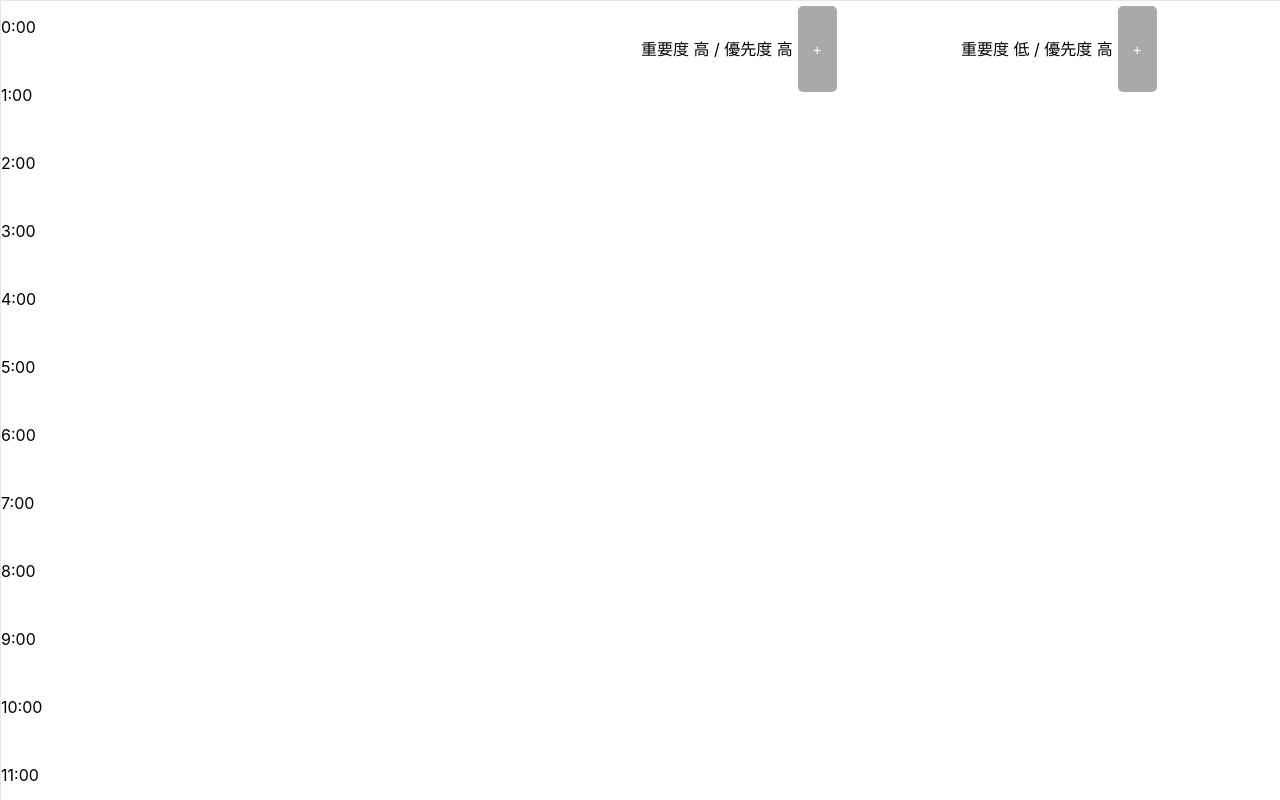
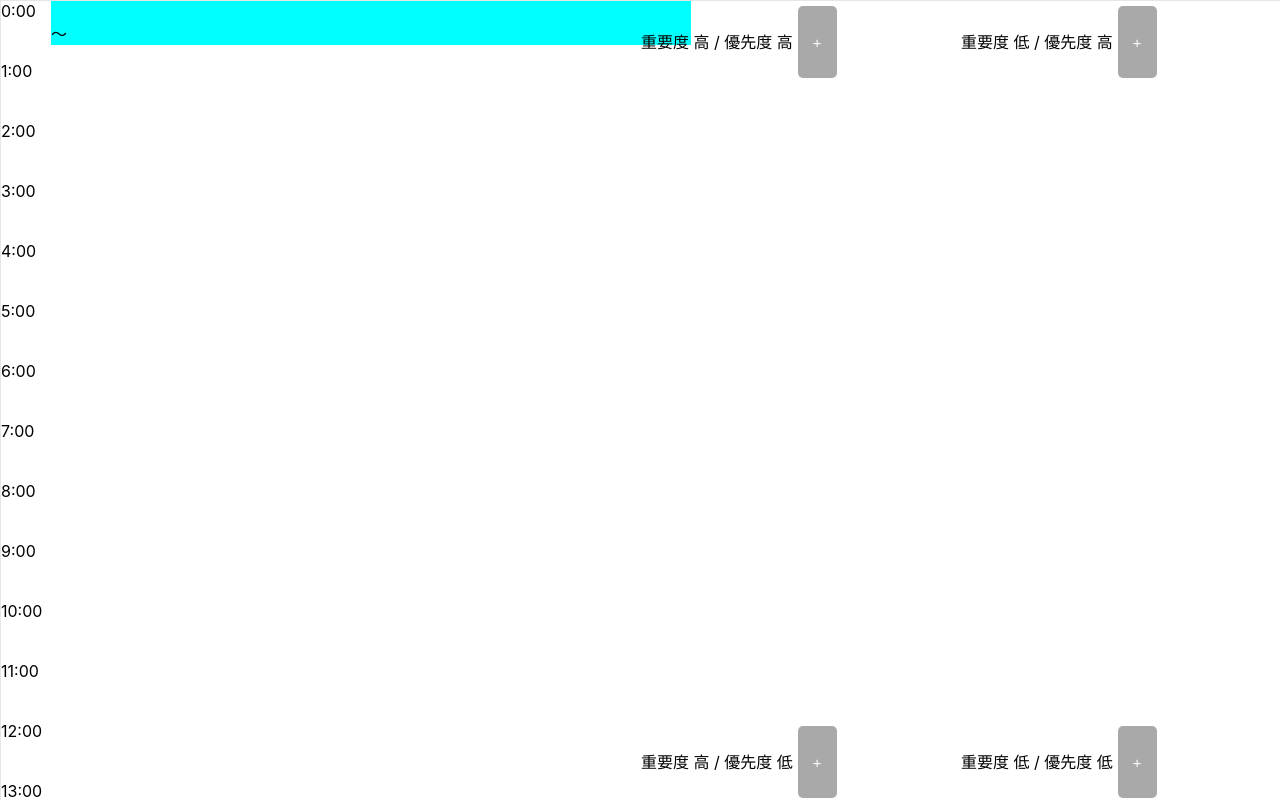
Before and after one commit to komori1013/MyApp, a React (Create React App) app: page / in a window 1280 px wide. Shown: the top 800 px of the page. Built offline with nearby package versions, Linux system fonts and the light colour scheme.

Commit message:
左のコンテナに予定を入れる事ができた。単体だけ

```diff
--- a/src/App.tsx
+++ b/src/App.tsx
@@ -6,14 +6,17 @@ import { Button } from './components/Button';
 import { Modal } from './components/Modal';
 import { TaskBox } from './components/TaskBox';
 import { TodoBoard } from './components/TodoBoard';
-
+import { Modal2 } from "./components/Modal2";
+import { Finalset } from "./components/finalset";
 
 const today = dayjs().format("YYYY-MM-DD");
 
 
 
 export default function App() {
+  const [modal2, setModal2] =useState("");
   const [show, setShow] = useState<boolean>(false);
+  const [show2, setShow2] = useState<boolean>(false);
   const [text, setText] = useState<string>("");
   const [hPHI, setHPHI] = useState([]);
   const [hPLI, setHPLI] = useState([]);
@@ -30,6 +33,7 @@ export default function App() {
   const [sixteen, setSixteen] = useState([]);
   const [seventeen, setSeventeen] = useState([]);
   const [ListBoxPlace, setListBoxPlace] = useState<string>("");
+  const [startLine, setStartLine] = useState<string>("");
   const [deadLine, setDeadLine] = useState<string>("");
 
   const weekStartDayOffset = 0;
@@ -45,34 +49,38 @@ export default function App() {
       return { day: day, date: dayFormat.format("YYYY-MM-DD") };
     });
 
+    console.log(modal2);
+
   return (
     <>
       <body className='container'>
 
         <div className="left-container">
           <Timeline/>
+          <Finalset modal2 = {modal2} startLine={startLine} deadLine={deadLine}/>
         </div>
 
         <div className='right-container'>
           <div className='right-high-container'>
             <Modal ListBoxPlace={ListBoxPlace} hPHI={hPHI} setHPHI={setHPHI} lPHI={lPHI} setLPHI={setLPHI} hPLI={hPLI} setHPLI={setHPLI} lPLI={lPLI} setLPLI={setLPLI} text={text} setText={setText} show={show} setShow={setShow}/>
+            <Modal2 show2={show2} setShow2={setShow2} modal2={modal2} setModal2={setModal2} startLine={startLine} setStartLine={setStartLine} deadLine={deadLine} setDeadLine={setDeadLine}/>
             <div className='box1'>重要度 高 / 優先度 高
               <Button setShow={setShow} ListBoxPlace={"HPHI"} setListBoxPlace={setListBoxPlace} />
-              <TaskBox preTodos={hPHI} setPreTodos={setHPHI} eight={eight} setEight={setEight} nine={nine} setNine={setNine} ten={ten} setTen={setTen} eleven={eleven} setEleven={setEleven} twelve={twelve} setTwelve={setTwelve} thirteen={thirteen} setThirteen={setThirteen} fourteen={fourteen} setFourteen={setFourteen} fifteen={fifteen} setFifteen={setFifteen} sixteen={sixteen} setSixteen={setSixteen} seventeen={seventeen} setSeventeen={setSeventeen} />
+              <TaskBox modal2={modal2} setModal2={setModal2} show2={show2} setShow2={setShow2} preTodos={hPHI} setPreTodos={setHPHI} eight={eight} setEight={setEight} nine={nine} setNine={setNine} ten={ten} setTen={setTen} eleven={eleven} setEleven={setEleven} twelve={twelve} setTwelve={setTwelve} thirteen={thirteen} setThirteen={setThirteen} fourteen={fourteen} setFourteen={setFourteen} fifteen={fifteen} setFifteen={setFifteen} sixteen={sixteen} setSixteen={setSixteen} seventeen={seventeen} setSeventeen={setSeventeen} />
             </div>
             <div className='box2'>重要度 低 / 優先度 高
               <Button setShow={setShow} ListBoxPlace={"HPLI"} setListBoxPlace={setListBoxPlace} />
-              <TaskBox preTodos={hPLI} setPreTodos={setHPLI} eight={eight} setEight={setEight} nine={nine} setNine={setNine} ten={ten} setTen={setTen} eleven={eleven} setEleven={setEleven} twelve={twelve} setTwelve={setTwelve} thirteen={thirteen} setThirteen={setThirteen} fourteen={fourteen} setFourteen={setFourteen} fifteen={fifteen} setFifteen={setFifteen} sixteen={sixteen} setSixteen={setSixteen} seventeen={seventeen} setSeventeen={setSeventeen} />
+              <TaskBox modal2={modal2} setModal2={setModal2} show2={show2} setShow2={setShow2} preTodos={hPLI} setPreTodos={setHPLI} eight={eight} setEight={setEight} nine={nine} setNine={setNine} ten={ten} setTen={setTen} eleven={eleven} setEleven={setEleven} twelve={twelve} setTwelve={setTwelve} thirteen={thirteen} setThirteen={setThirteen} fourteen={fourteen} setFourteen={setFourteen} fifteen={fifteen} setFifteen={setFifteen} sixteen={sixteen} setSixteen={setSixteen} seventeen={seventeen} setSeventeen={setSeventeen} />
             </div>
           </div>
           <div className='right-row-container'>
             <div className='box3'>重要度 高 / 優先度 低
               <Button setShow={setShow} ListBoxPlace={"LPHI"} setListBoxPlace={setListBoxPlace} />
-              <TaskBox preTodos={lPHI} setPreTodos={setLPHI} eight={eight} setEight={setEight} nine={nine} setNine={setNine} ten={ten} setTen={setTen} eleven={eleven} setEleven={setEleven} twelve={twelve} setTwelve={setTwelve} thirteen={thirteen} setThirteen={setThirteen} fourteen={fourteen} setFourteen={setFourteen} fifteen={fifteen} setFifteen={setFifteen} sixteen={sixteen} setSixteen={setSixteen} seventeen={seventeen} setSeventeen={setSeventeen} />
+              <TaskBox modal2={modal2} setModal2={setModal2} show2={show2} setShow2={setShow2} preTodos={lPHI} setPreTodos={setLPHI} eight={eight} setEight={setEight} nine={nine} setNine={setNine} ten={ten} setTen={setTen} eleven={eleven} setEleven={setEleven} twelve={twelve} setTwelve={setTwelve} thirteen={thirteen} setThirteen={setThirteen} fourteen={fourteen} setFourteen={setFourteen} fifteen={fifteen} setFifteen={setFifteen} sixteen={sixteen} setSixteen={setSixteen} seventeen={seventeen} setSeventeen={setSeventeen} />
             </div>
             <div className='box4'>重要度 低 / 優先度 低
               <Button setShow={setShow} ListBoxPlace={"LPLI"} setListBoxPlace={setListBoxPlace} />
-              <TaskBox preTodos={lPLI} setPreTodos={setLPLI} eight={eight} setEight={setEight} nine={nine} setNine={setNine} ten={ten} setTen={setTen} eleven={eleven} setEleven={setEleven} twelve={twelve} setTwelve={setTwelve} thirteen={thirteen} setThirteen={setThirteen} fourteen={fourteen} setFourteen={setFourteen} fifteen={fifteen} setFifteen={setFifteen} sixteen={sixteen} setSixteen={setSixteen} seventeen={seventeen} setSeventeen={setSeventeen} />
+              <TaskBox modal2={modal2} setModal2={setModal2} show2={show2} setShow2={setShow2} preTodos={lPLI} setPreTodos={setLPLI} eight={eight} setEight={setEight} nine={nine} setNine={setNine} ten={ten} setTen={setTen} eleven={eleven} setEleven={setEleven} twelve={twelve} setTwelve={setTwelve} thirteen={thirteen} setThirteen={setThirteen} fourteen={fourteen} setFourteen={setFourteen} fifteen={fifteen} setFifteen={setFifteen} sixteen={sixteen} setSixteen={setSixteen} seventeen={seventeen} setSeventeen={setSeventeen} />
             </div>
           </div>
         </div>
--- a/src/assets/App.css
+++ b/src/assets/App.css
@@ -1,11 +1,6 @@
 .header {
   color: white;
-  /*font-family: "Helvetica Neue",Arial,"Hiragino Kaku Gothic ProN","Hiragino Sans",Meiryo,sans-serif;*/
-  padding-top: 4px;
-  padding-bottom: 4px;
-  background-color: darkgray;
   }
-
   .overlay {
       position:fixed;
       top:0;
@@ -17,16 +12,14 @@
       align-items: center;
       justify-content: center;
   }
-
   .content{
     z-index:2;
     width:50%;
     padding: 1em;
     background:#fff;
   }
-
   .container {
-    height: 256%;
+    height: 1440px;
     width: 100%;
     display: flex;
     border: 1px solid #e6e6e6;
@@ -34,14 +27,16 @@
 
   .left-container{
     flex: 1;
-    display: flex;
+    height:1440px;
     flex-direction: column;
   }
+
   .right-container{
     flex: 1;
-    display: flex;
+    height: 1440px;
     flex-direction: column;
   }
+
   .right-high-container{
     flex: 1;
     display: flex;
@@ -55,19 +50,23 @@
   }
 
   .box1{
-    flex: 1;
+    flex:1;
+    height:720px;
   }
 
   .box2{
     flex: 1;
+    height:720px;
   }
 
   .box3{
     flex: 1;
+    height:720px
   }
 
   .box4{
     flex: 1;
+    height:720px;
   }
 
   .button {
@@ -83,25 +82,14 @@
     cursor: pointer; /* マウスポインタを変更する */
     height: 10%;
   }
-  .App {
-    text-align: center;
-  }
-
-  input {
-    margin: 0.5em;
-  }
-
-  .button2 {
-    margin: 0.5em;
-  }
-
   ul {
     list-style-type: none;
     padding: 0;
+    margin: 0;
   }
 
   li {
-    margin: 0.5em 0;
+    margin: 0;
   }
   .margin {
     margin: 0.2em;
@@ -212,11 +200,6 @@
     position: relative;
   }
 
-  .empty {
-    height: 60px;
-    width: 100%;
-    display: block;
-  }
   .empty:hover {
     cursor: pointer;
     background: rgba(0, 162, 106, 0.04);
@@ -244,15 +227,15 @@
     min-height: 10px;
   }
 
-  .time-schedule span.time {
-    width: 5em;
-    display: inline-block;
-    margin-left: -8em;
-    padding: 0 0 5px;
-    margin-top: 15px;
-    vertical-align: top;
-    position: relative;
-    text-align: right;
-    z-index: 2;
-    box-sizing: border-box;
+  .time {
+    margin-top: -1440px;
+    margin-left: 50px;
+    width: 100%;
+    background-color: aqua;
+
   }
+  .empty {
+    height: 60px;
+    width: 100%;
+    display: block;
+  }
--- /dev/null
+++ b/src/components/Modal2.tsx
@@ -0,0 +1,36 @@
+import { time } from "console";
+import { Todo } from "../type/Todo";
+export function Modal2({show2,setShow2,modal2,setModal2,startLine,setStartLine,deadLine,setDeadLine}:{show2:boolean; setShow2:Function, modal2:string, setModal2:Function, startLine:string,setStartLine:Function,deadLine:string,setDeadLine:Function }) {
+  if (show2) {
+    return (
+      <div className="overlay">
+        <div className="content">
+          予定
+          <h3>{modal2}</h3>
+          <hr />
+          <div>開始時間</div>
+          <input type="time" value={startLine} onChange={(event) => setStartLine(event.target.value)}  />
+          <div>終了時間</div>
+          <input type="time" value={deadLine} onChange={(event) => setDeadLine(event.target.value)} />
+          <input type="submit" value="送信" onClick={() => handleSubmit2(modal2,startLine,deadLine,setStartLine,setDeadLine)} />
+        </div>
+        <p><button onClick={() => setShow2(false)&& setModal2("")}>閉じる</button></p>
+      </div>
+    )
+  }
+  else return null;
+};
+
+
+
+function handleSubmit2 (modal3:string, startLine:string, deadLine:string,setStartLine:Function,setDeadLine:Function) {
+  if (!startLine || !deadLine) return;
+  let a = startLine.replace(":", "");
+  let b = deadLine.replace(":", "");
+  let c = parseInt(b)-parseInt(a);
+  console.log(c);
+  const heading = document.getElementById("time");
+  if (heading) {
+    heading.style.height = c + "px";
+  }
+};
--- a/src/components/Timeline.tsx
+++ b/src/components/Timeline.tsx
@@ -10,7 +10,6 @@ type TimelineProps = {
 
 export function Timeline() {
   return (
-    <div>
       <div>
         <ul>
           {TIME_LIST.map((timeItem) => {
@@ -24,6 +23,5 @@ export function Timeline() {
           })}
         </ul>
       </div>
-    </div>
   );
 };
--- /dev/null
+++ b/src/components/finalset.tsx
@@ -0,0 +1,11 @@
+import { start } from "repl";
+
+export const Finalset = ({modal2, startLine,deadLine}:{modal2:string;startLine:string;deadLine:string }) => {
+  return(
+    <div className="time" id="time">
+    {modal2}
+    <br/>
+    {startLine}～{deadLine}
+    </div>
+  );
+}
--- a/src/type/TaskBoxProps.ts
+++ b/src/type/TaskBoxProps.ts
@@ -1,6 +1,10 @@
 import { Todo } from "./Todo";
 
 export type TaskBoxProps = {
+  modal2:string;
+  setModal2: Function;
+  show2: boolean;
+  setShow2: Function;
   preTodos: Todo[];
   setPreTodos: Function;
   eight: Todo[];
--- a/src/type/Time_hour.ts
+++ b/src/type/Time_hour.ts
@@ -1,5 +1,5 @@
 export const TIME_LIST = [
-  { id: 0, time: "00:00" },
+  { id: 1, time: "00:00" },
   { id: 1, time: "01:00" },
   { id: 2, time: "02:00" },
   { id: 3, time: "03:00" },
@@ -23,5 +23,9 @@ export const TIME_LIST = [
   { id: 21, time: "21:00" },
   { id: 22, time: "22:00" },
   { id: 23, time: "23:00" },
-  { id: 24, time: "24:00" }
 ];
+
+export const HOUR_LIST = [
+  {id:1, time: "00:00"},
+  {id:1440, time: "24:00"}
+]
```
Also changed, not shown: src/components/TaskBox.tsx (+6 -45 lines).
